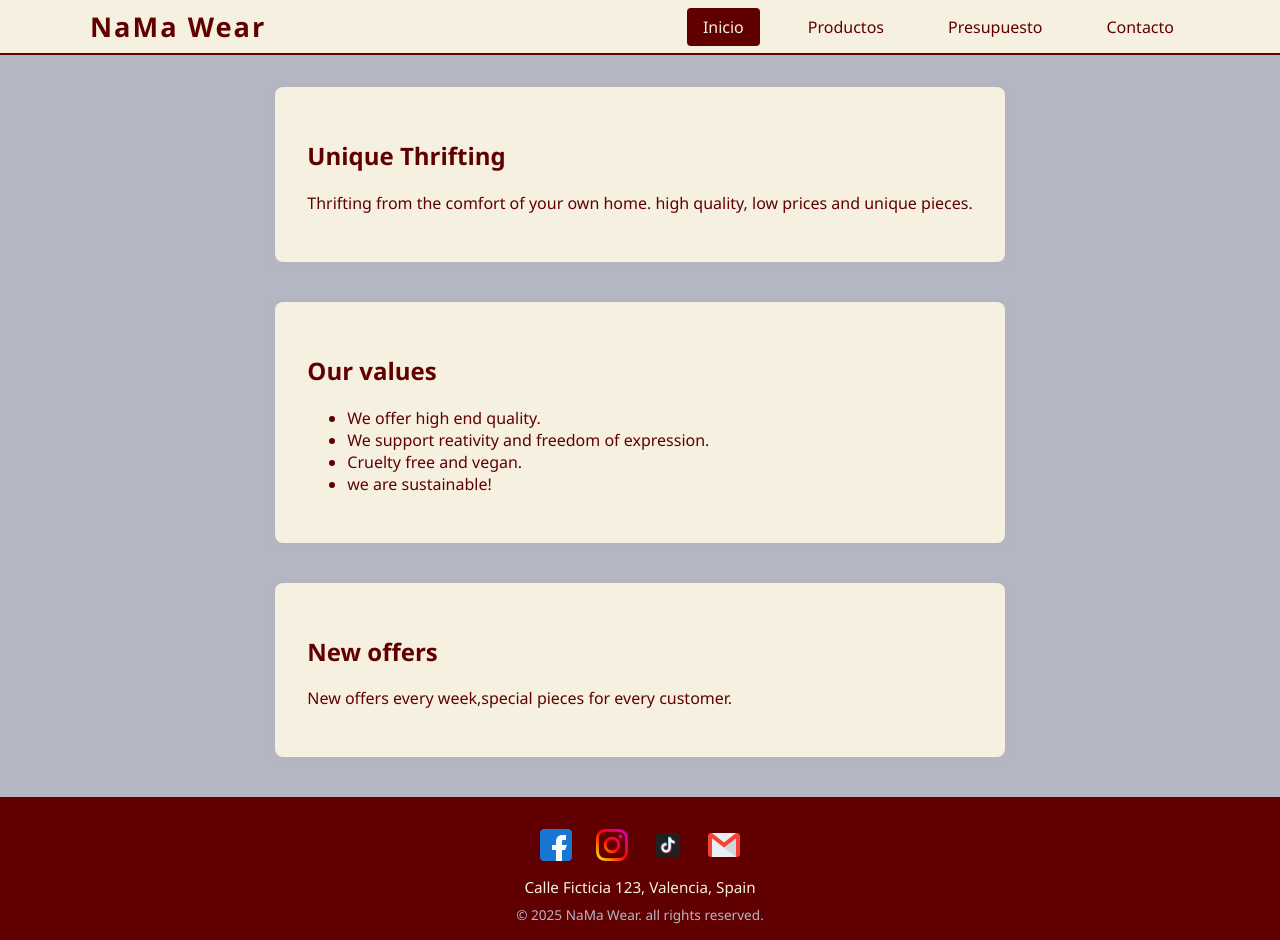
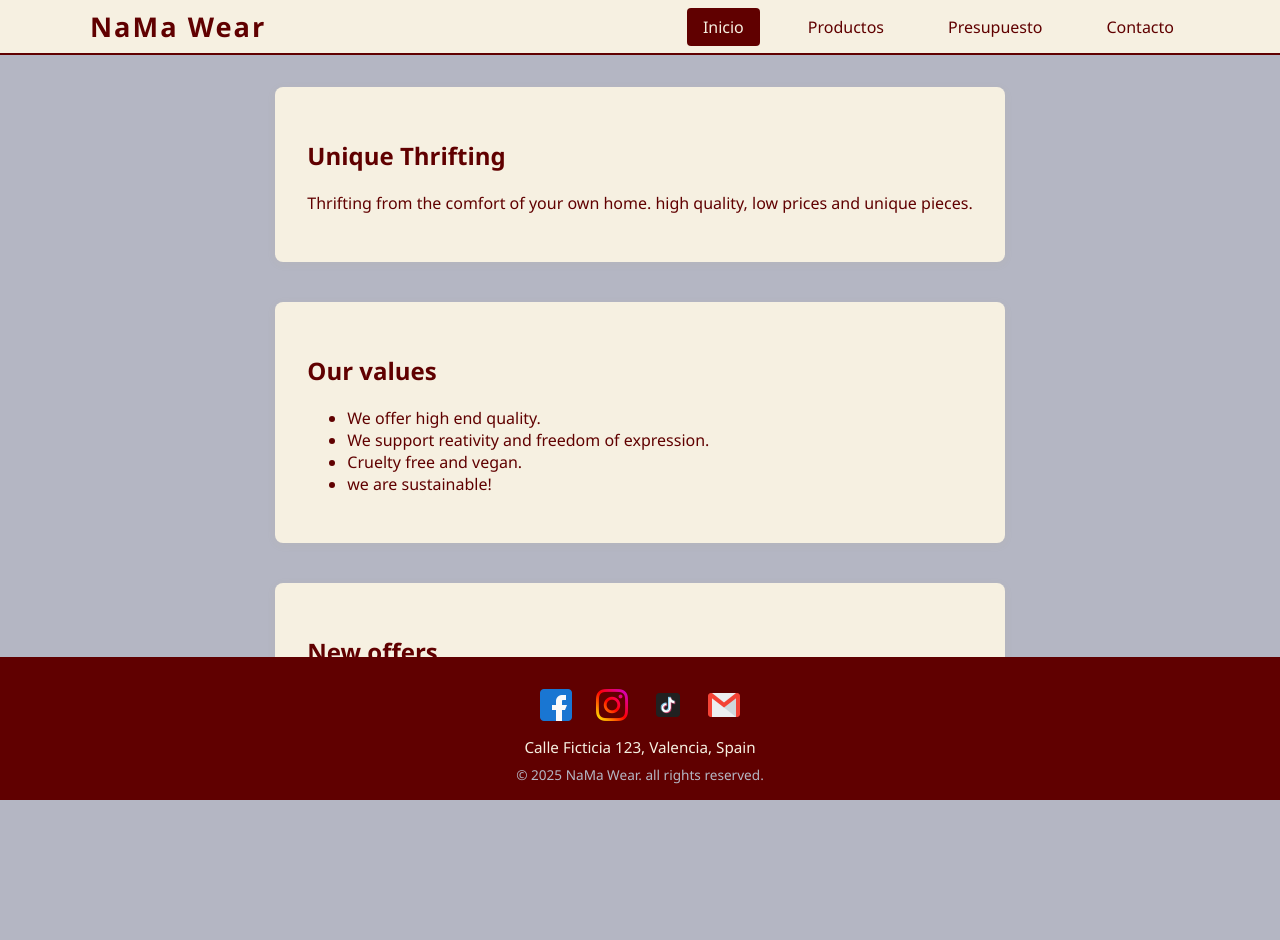
Before and after one commit to nada-es/-Nama-wear-project, a plain HTML site: page index.html in a window 1280 px wide. After the commit the page ends 893 px from the top, so only its background shows below. Drawn offline with Linux system fonts and the light colour scheme.

Commit message:
Add files via upload

```diff
--- a/css/style.css
+++ b/css/style.css
@@ -8,6 +8,8 @@
   --color-secondary: #600000;
   --color-accent: #b4b6c3;
   --color-white: #f6f0e1;
+  /* space to reserve for the fixed footer so content isn't hidden */
+  --footer-safe-space: 6rem;
 }
 html, body {
   height: 100%;
@@ -66,7 +68,8 @@ main {
   max-width: 1100px;
   /* keep only top margin so main can expand to fill available space and push footer down */
   margin: 2rem auto 0;
-  padding: 0 1rem;
+  /* reserve extra bottom padding so fixed footer doesn't cover the page content */
+  padding: 0 1rem var(--footer-safe-space);
   /* allow the main area to grow so the footer stays at the bottom */
   flex: 1 0 auto;
 }
@@ -120,14 +123,18 @@ button, input[type="submit"] {
 button:hover, input[type="submit"]:hover {
   background: var(--color-secondary);
 }
+/* Fixed footer: always visible at bottom of viewport. We reserve space in main so it won't hide content. */
 footer {
   background: var(--color-secondary);
   color: var(--color-white);
   padding: 2rem 0 1rem 0;
   text-align: center;
-  /* use auto top margin so the footer is pushed to the bottom on short pages; keep a comfortable gap when content is larger than viewport */
-  margin-top: auto;
-  flex-shrink: 0;
+  position: fixed;
+  left: 0;
+  right: 0;
+  bottom: 0;
+  width: 100%;
+  z-index: 999;
 }
 .footer-social {
   display: flex;
```
